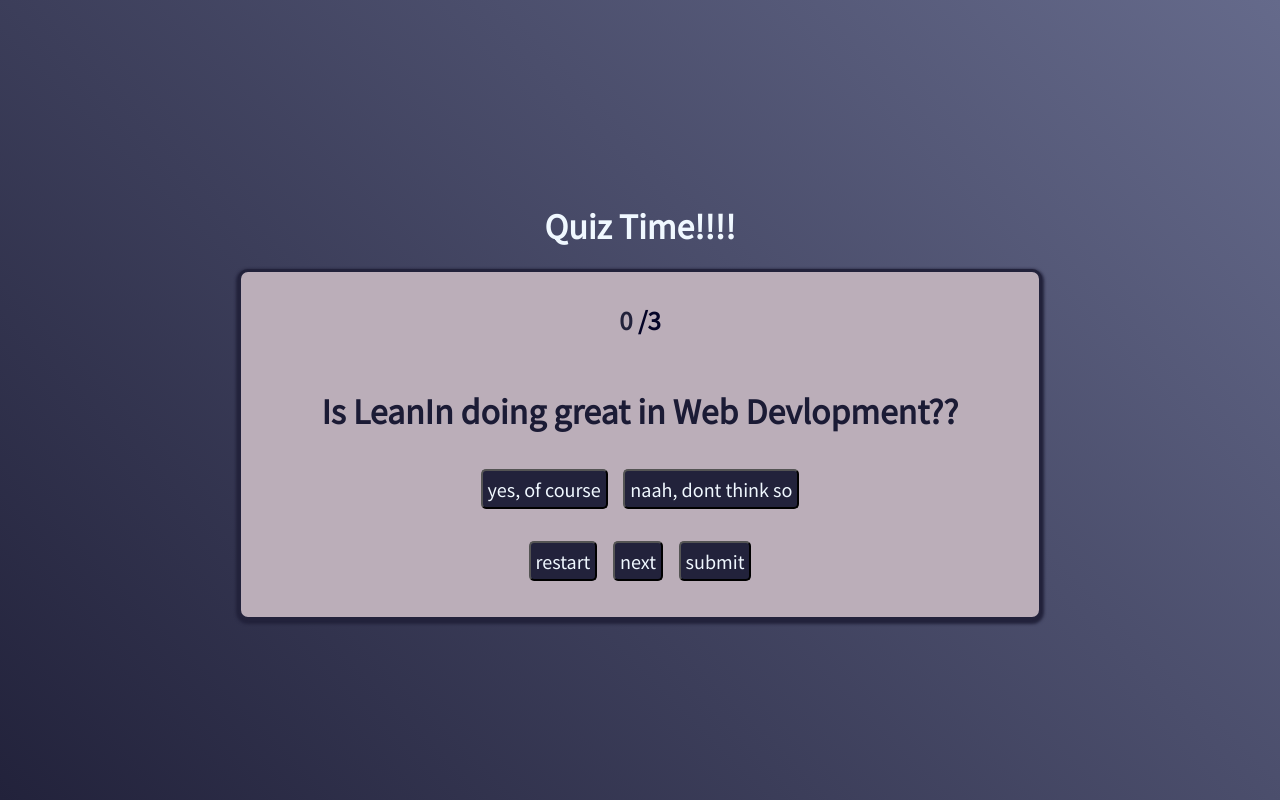
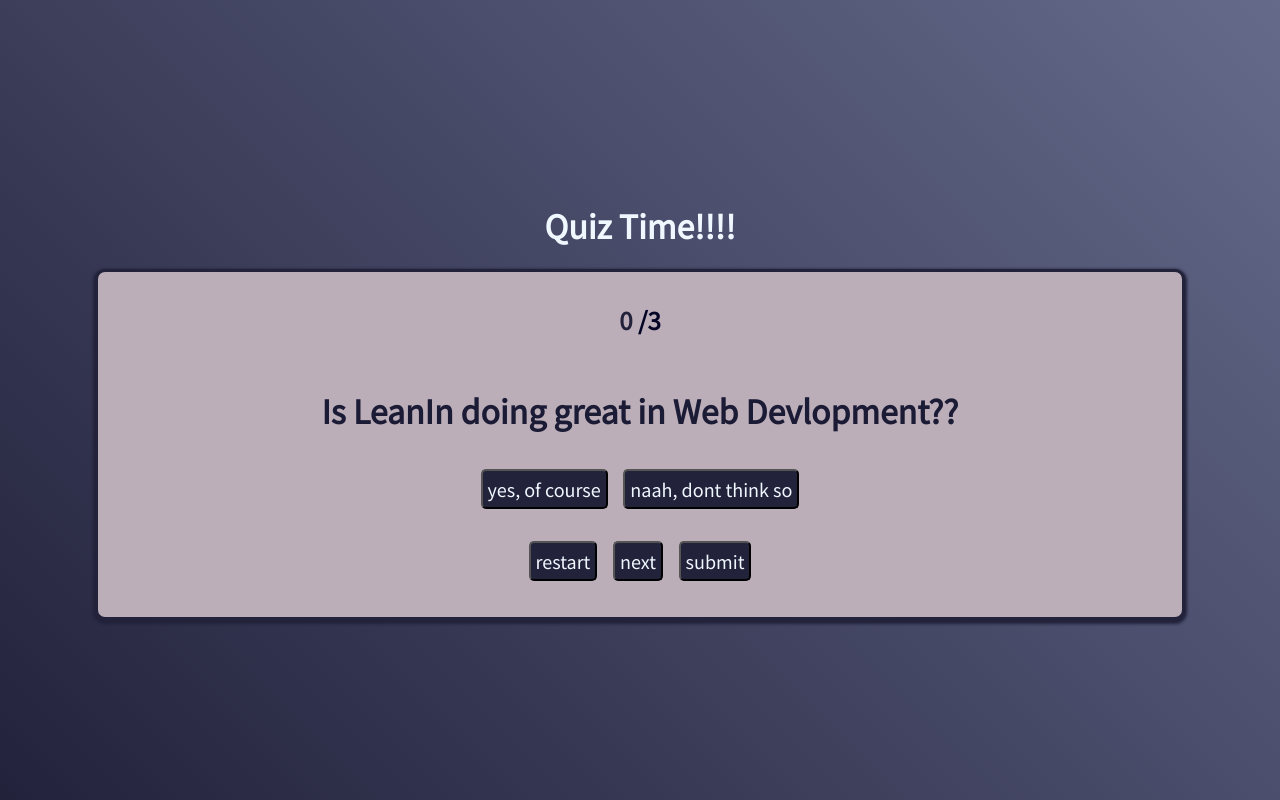
Before and after one commit to riddhikwatra/quiz1, a plain HTML site: page index.html in a window 1280 px wide. Drawn offline with Linux system fonts and the light colour scheme.

Commit message:
Update style.css

```diff
--- a/style.css
+++ b/style.css
@@ -17,7 +17,7 @@
     font-size: xx-large;
 }
 .container{
-    width=80vw;
+    width: 80vw;
     max-width: 80%;
     height: auto;
     padding: 30px;
```
